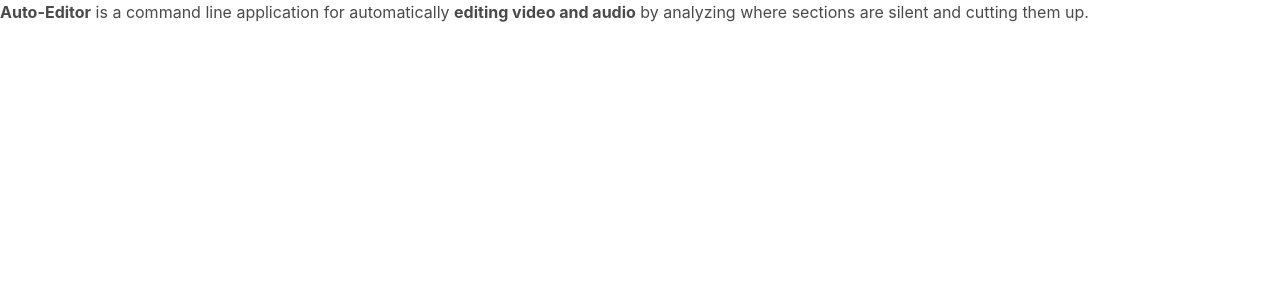
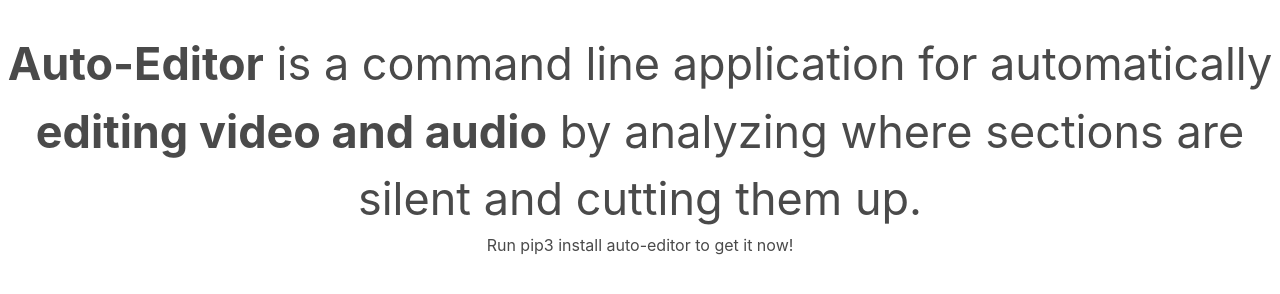
Before and after one commit to auto-editor-program/auto-editor-program.github.io, a plain HTML site: page index.html in a window 1280 px wide. Drawn offline with nearby package versions, Linux system fonts and the light colour scheme.

Commit message:
Update index.html

```diff
--- a/index.html
+++ b/index.html
@@ -4,8 +4,21 @@
   <meta charset="utf-8">
   <title>Auto-Editor</title>
   <link rel="stylesheet" href="https://cdnjs.cloudflare.com/ajax/libs/bulma/0.7.5/css/bulma.css">
+  <style>
+    body {
+      margin-top: 30px;
+      text-align: center;
+    }
+    h1 {
+      font-size: 45px;
+    }
+    h2 {
+      font-size 30px;
+    }
+  </style>
 </head>
 <body>
   <h1><b>Auto-Editor</b> is a command line application for automatically <b>editing video and audio</b> by analyzing where sections are silent and cutting them up.</h1>
+  <h2>Run pip3 install auto-editor to get it now!</h2>
 </body>
 </html>
```
